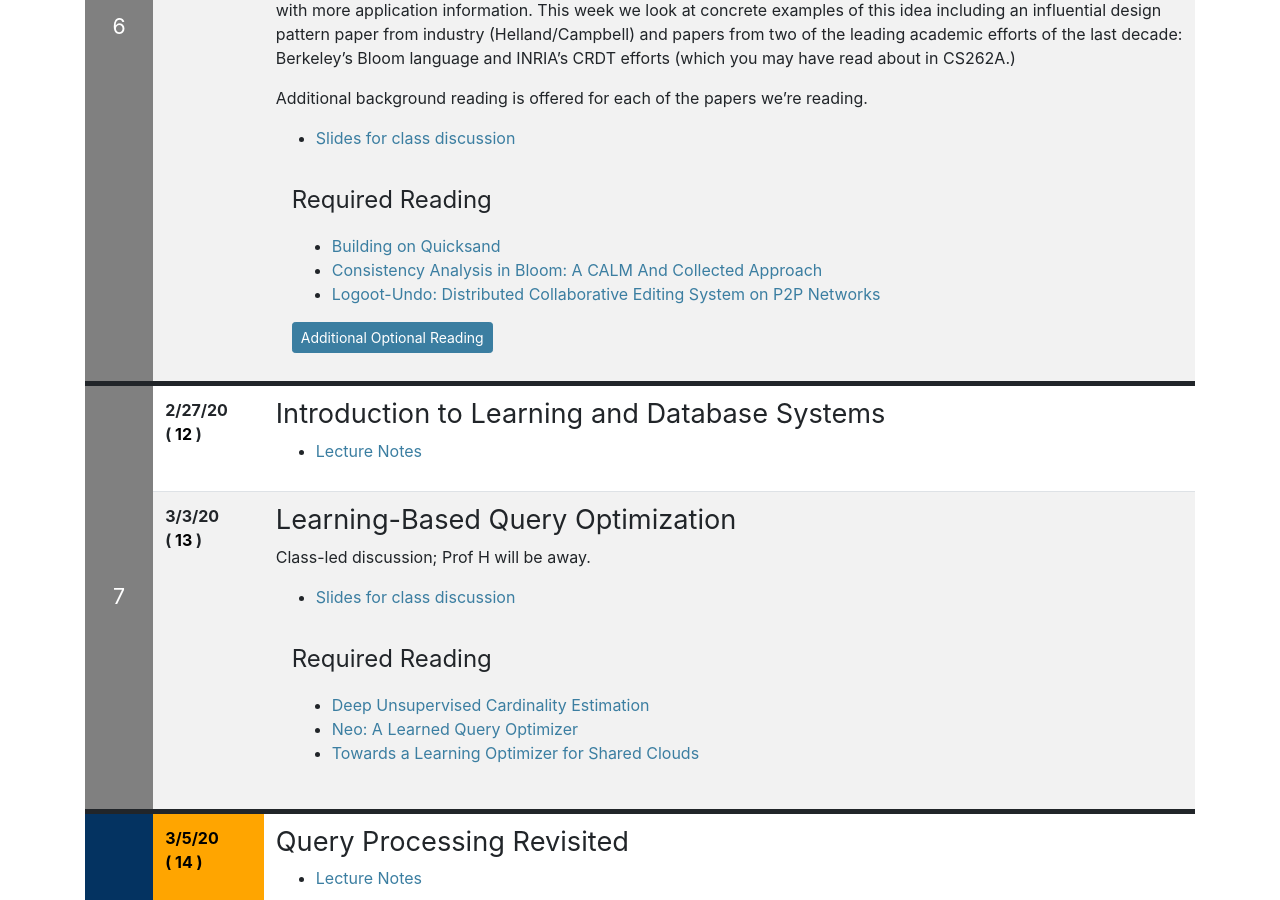
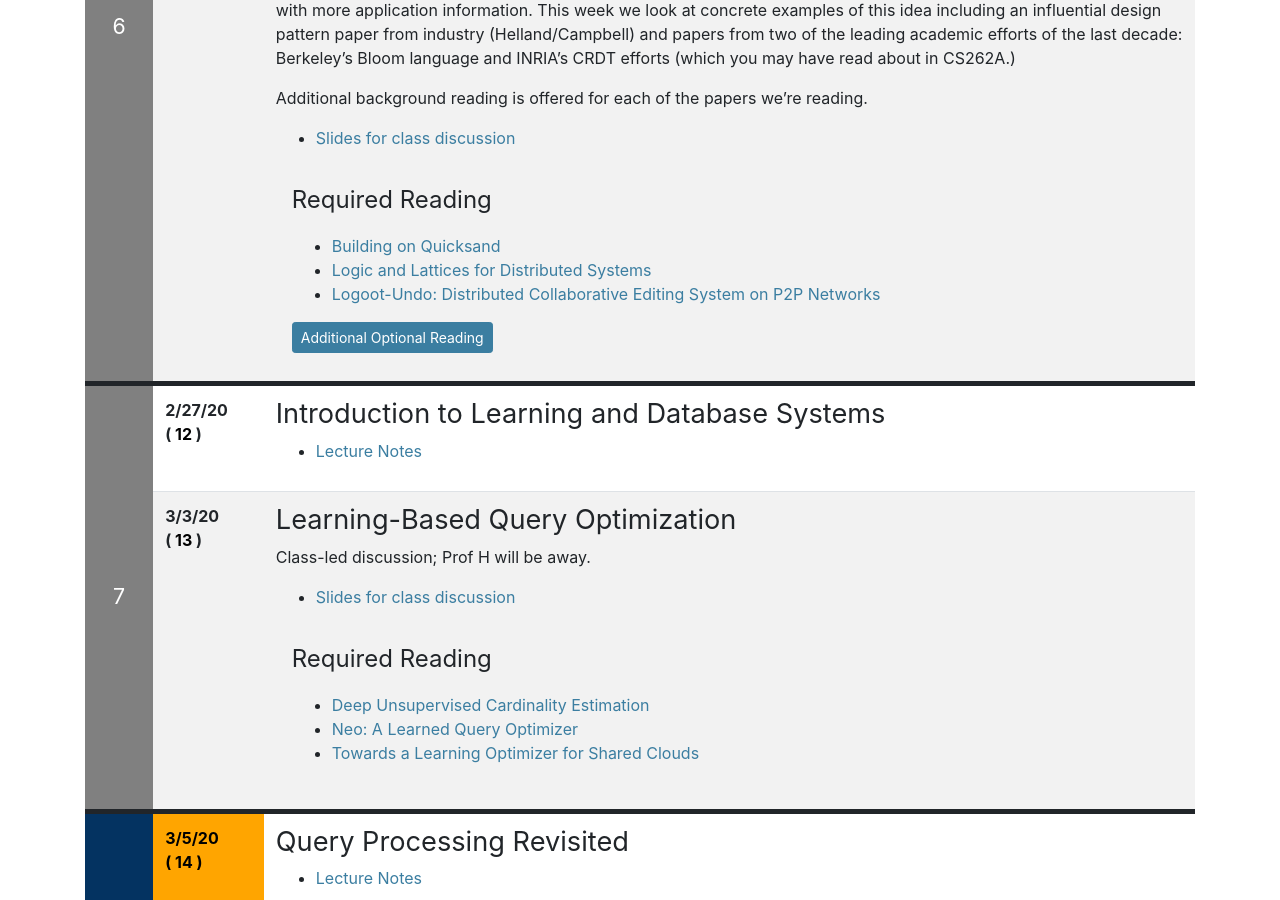
Before and after one commit to jhellerstein/CS286-Sp20, a Jekyll site: the page built from index.md, in a window 1280 px wide and 900 px high, scrolled down 4734 px. Built offline with Jekyll 4.4.1, drawn with Linux system fonts in a browser that asks for light colours; nearby versions of some CDN libraries; our own code applies the rules of GitHub Pages for plain Markdown files.

Commit message:
fix logic and lattices link

```diff
--- a/index.md
+++ b/index.md
@@ -279,7 +279,7 @@ Additional background reading is offered for each of the papers we're reading.
 <div class="reading">
 <div class="required_reading" markdown="1">
 * [Building on Quicksand](https://arxiv.org/pdf/0909.1788)
-* [Consistency Analysis in Bloom: A CALM And Collected Approach](http://db.cs.berkeley.edu/papers/socc12-blooml.pdf)
+* [Logic and Lattices for Distributed Systems](http://db.cs.berkeley.edu/papers/socc12-blooml.pdf)
 * [Logoot-Undo: Distributed Collaborative Editing System on P2P Networks](http://www.academia.edu/download/39769048/Logoot-Undo_Distributed_Collaborative_Ed20151107-5753-e8mgn.pdf)
 <div class="optional_reading" markdown="1">
  * [Dynamo: Amazon's Highly Available Key Value Store](https://scholar.google.com/scholar?cluster=5432858092023181552&hl=en&as_sdt=0,5)
```
